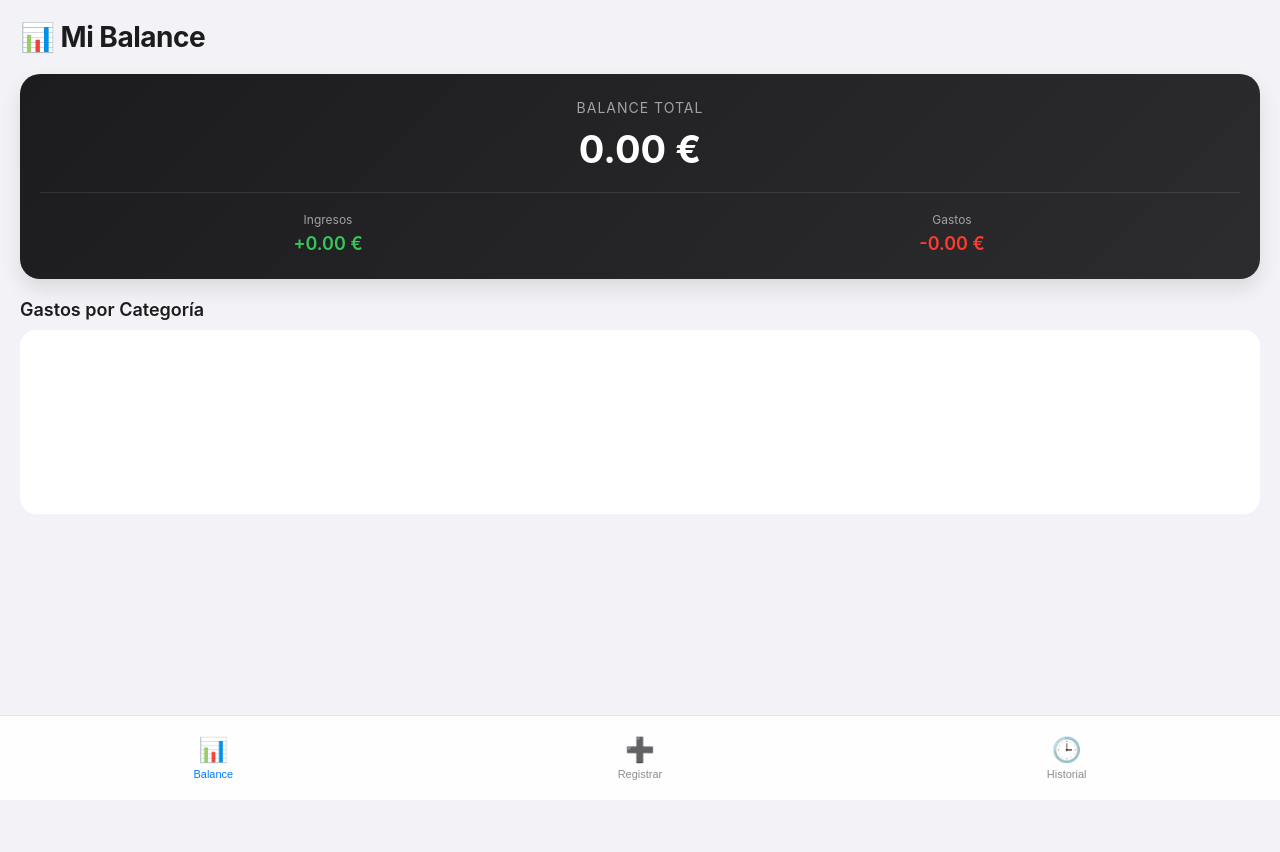
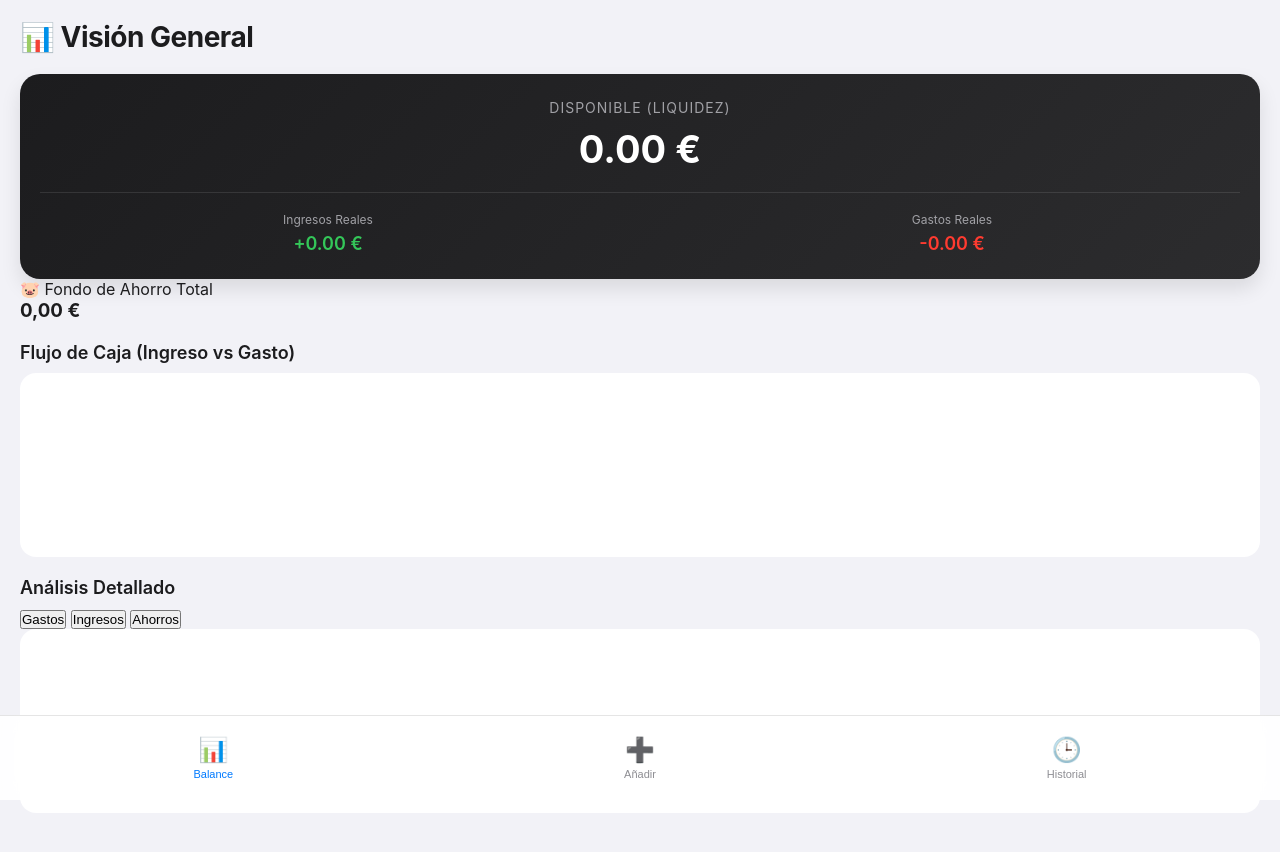
Before and after one commit to MARCOS9003/MyFinance, a plain HTML site: page index.html in a window 1280 px wide. Before the commit the page ends 800 px from the top, so only its background shows below. Drawn offline with nearby package versions, Linux system fonts and the light colour scheme.

Commit message:
Update index.html

```diff
--- a/index.html
+++ b/index.html
@@ -3,15 +3,15 @@
 <head>
     <meta charset="UTF-8">
     <meta name="viewport" content="width=device-width, initial-scale=1.0, maximum-scale=1.0, user-scalable=no">
-    <title>Mis Finanzas</title>
+    <title>MyFinance</title>
 
-    <link rel="stylesheet" href="style.css">
+    <link rel="stylesheet" href="style.css?v=3">
     <link rel="manifest" href="manifest.json">
 
     <!-- Configuración iOS -->
     <meta name="apple-mobile-web-app-capable" content="yes">
     <meta name="apple-mobile-web-app-status-bar-style" content="default">
-    <meta name="apple-mobile-web-app-title" content="Finanzas">
+    <meta name="apple-mobile-web-app-title" content="MyFinance">
     <link rel="apple-touch-icon" href="icon.png">
 
     <!-- Librería para Gráficos -->
@@ -19,38 +19,58 @@
 </head>
 <body>
     <div id="app">
-        <!-- Pantalla 1: Dashboard / Balance -->
+        <!-- Pantalla 1: Dashboard / Balance PRO -->
         <main id="view-dashboard" class="view active">
-            <h1 class="page-title">📊 Mi Balance</h1>
+            <h1 class="page-title">📊 Visión General</h1>
 
             <div class="balance-card">
-                <p class="balance-label">Balance Total</p>
+                <p class="balance-label">Disponible (Liquidez)</p>
                 <h2 id="balance-total">0,00 €</h2>
                 <div class="balance-row">
                     <div class="ingresos-box">
-                        <small>Ingresos</small>
+                        <small>Ingresos Reales</small>
                         <p id="total-ingresos" class="text-green">+0,00 €</p>
                     </div>
                     <div class="gastos-box">
-                        <small>Gastos</small>
+                        <small>Gastos Reales</small>
                         <p id="total-gastos" class="text-red">-0,00 €</p>
                     </div>
                 </div>
             </div>
 
-            <h2 class="section-title">Gastos por Categoría</h2>
+            <!-- Tarjeta de Ahorro Aislada -->
+            <div class="ahorro-card">
+                <div class="ahorro-header">
+                    <span class="icon">🐷</span>
+                    <span class="ahorro-label">Fondo de Ahorro Total</span>
+                </div>
+                <h3 id="total-ahorros" class="text-blue">0,00 €</h3>
+            </div>
+
+            <h2 class="section-title">Flujo de Caja (Ingreso vs Gasto)</h2>
             <div class="chart-container">
-                <canvas id="gastosChart"></canvas>
+                <canvas id="barChart"></canvas>
+            </div>
+
+            <h2 class="section-title">Análisis Detallado</h2>
+            <div class="filter-container">
+                <button class="filter-btn active" onclick="cambiarFiltroGrafico('gasto', this)">Gastos</button>
+                <button class="filter-btn" onclick="cambiarFiltroGrafico('ingreso', this)">Ingresos</button>
+                <button class="filter-btn" onclick="cambiarFiltroGrafico('ahorro', this)">Ahorros</button>
+            </div>
+            <div class="chart-container">
+                <canvas id="pieChart"></canvas>
             </div>
         </main>
 
         <!-- Pantalla 2: Registrar -->
         <main id="view-registrar" class="view">
-            <h1 class="page-title">✍️ Nuevo Registro</h1>
+            <h1 class="page-title">✍️ Nuevo Movimiento</h1>
 
             <div class="toggle-container">
                 <button id="btn-gasto" class="toggle-btn active" type="button">Gasto</button>
                 <button id="btn-ingreso" class="toggle-btn" type="button">Ingreso</button>
+                <button id="btn-ahorro" class="toggle-btn" type="button">Ahorro</button>
             </div>
 
             <div class="form-container">
@@ -63,16 +83,17 @@
                     <div class="input-group">
                         <label>Categoría</label>
                         <select id="select-categoria" required>
-                            <!-- Se llena con JS dependiendo si es gasto o ingreso -->
+                            <!-- Dinámico -->
                         </select>
                     </div>
 
                     <div class="input-group">
-                        <label>Método</label>
+                        <label>Método de Pago / Origen</label>
                         <select id="select-metodo" required>
-                            <option value="Tarjeta">💳 Tarjeta</option>
+                            <option value="Tarjeta">💳 Tarjeta / Cuenta Principal</option>
                             <option value="Efectivo">💵 Efectivo</option>
                             <option value="Transferencia">🏦 Transferencia / Bizum</option>
+                            <option value="Cuenta Ahorro">🐷 Cuenta Ahorro / Hucha</option>
                         </select>
                     </div>
 
@@ -92,13 +113,13 @@
             <div id="historial-list" class="list-container"></div>
         </main>
 
-        <!-- Navegación inferior iOS -->
+        <!-- Navegación -->
         <nav class="tab-bar">
             <button class="tab-item active" onclick="navigate('view-dashboard', this)">
                 <span class="icon">📊</span><span>Balance</span>
             </button>
             <button class="tab-item" onclick="navigate('view-registrar', this)">
-                <span class="icon">➕</span><span>Registrar</span>
+                <span class="icon">➕</span><span>Añadir</span>
             </button>
             <button class="tab-item" onclick="navigate('view-historial', this)">
                 <span class="icon">🕒</span><span>Historial</span>
```
